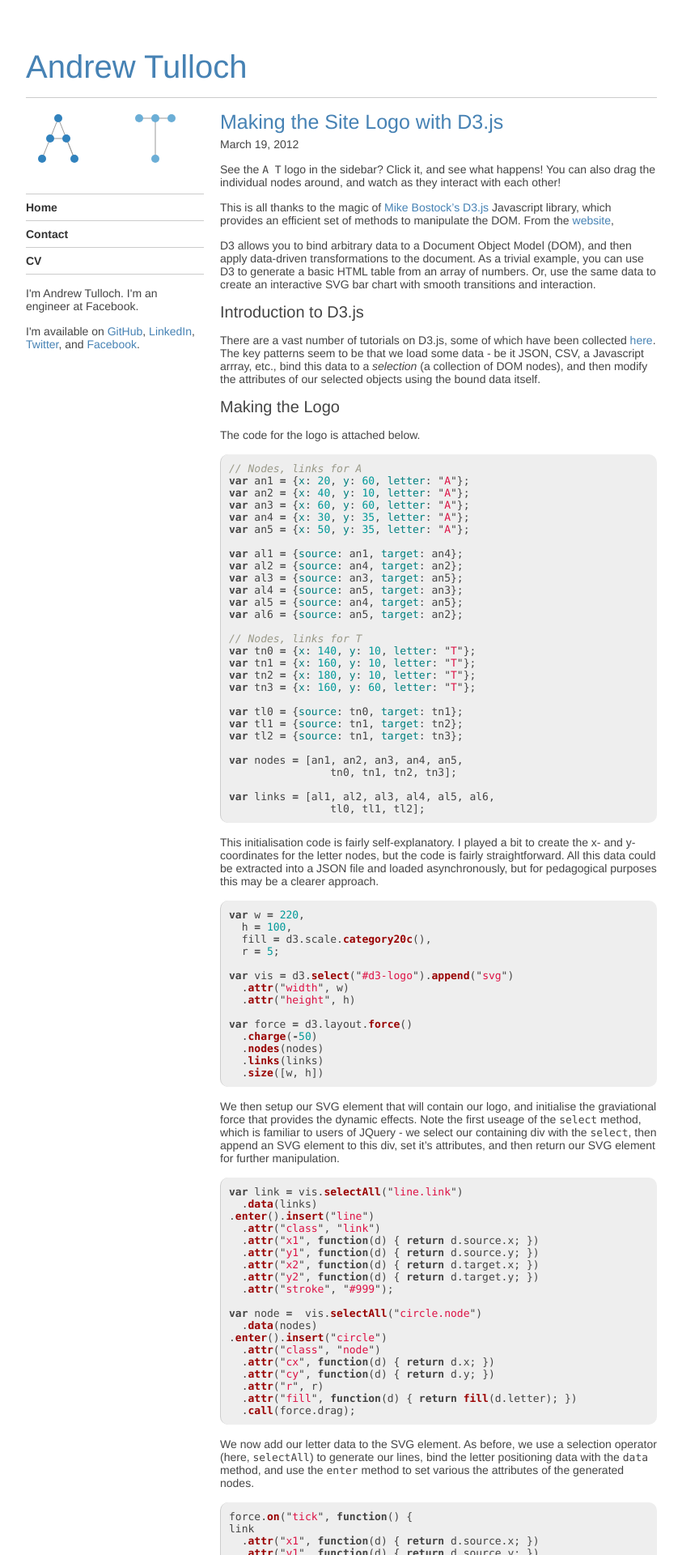
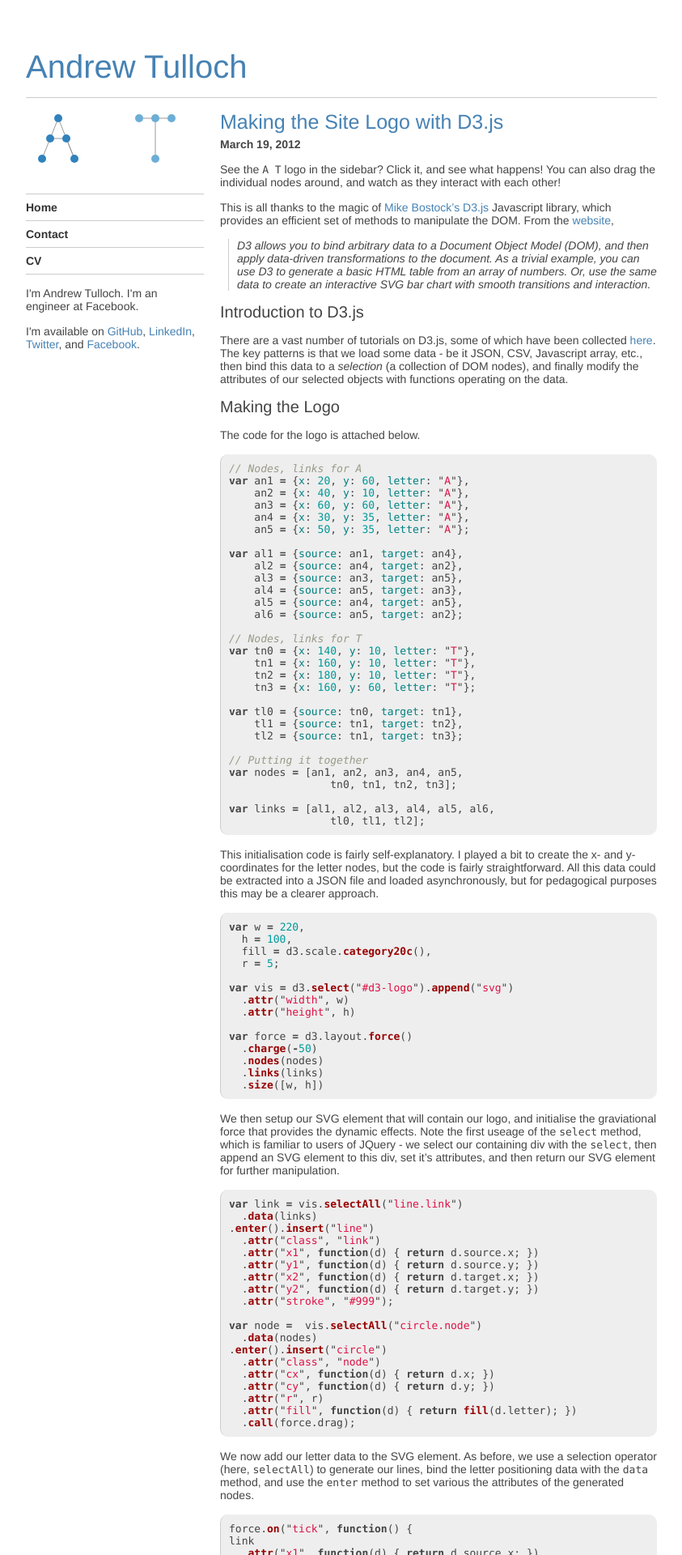
Before and after one commit to ajtulloch/ajtulloch.github.com, a Jekyll site: the page built from _posts/2012-03-19-making-the-site-logo.md, in a window 1280 px wide. Shown: the top 1920 px of the page at 81% size, without its empty margins (138-981 px from the left). Built offline with Jekyll 4.4.1, drawn with Linux system fonts in a browser that asks for light colours; nearby versions of some CDN libraries; comment, search, counter and statistics services are not loaded.

Commit message:
Added intro to YAML for posts

```diff
--- a/_posts/2012-03-19-making-the-site-logo.md
+++ b/_posts/2012-03-19-making-the-site-logo.md
@@ -1,6 +1,19 @@
 ---
 title: Making the Site Logo with D3.js
 layout: post
+intro: |
+    See the `A T` logo in the sidebar?  Click it, and see what happens! You can also drag the individual nodes around, and watch as they interact with each other!
+
+    This is all thanks to the magic of [Mike Bostock's][mbostock] [D3.js][d3.js] Javascript library, which provides an efficient set of methods to manipulate the DOM.  From the [website][d3.js],
+
+    >D3 allows you to bind arbitrary data to a Document Object Model (DOM), and then apply data-driven transformations to the document. As a trivial example, you can use D3 to generate a basic HTML table from an array of numbers. Or, use the same data to create an interactive SVG bar chart with smooth transitions and interaction.
+
+
+    [mbostock]: http://bost.ocks.org/mike
+    [d3.js]: http://mbostock.github.com/d3
+    [d3.js tutorials]: http://mbostock.github.com/d3/api/
+    [d3.js gallery]: http://mbostock.github.com/d3/ex/#user_gallery
+    [d3.js examples]: http://mbostock.github.com/d3/ex/
 ---
 
 See the `A T` logo in the sidebar?  Click it, and see what happens! You can also drag the individual nodes around, and watch as they interact with each other!
@@ -11,7 +24,7 @@
 
 ### Introduction to D3.js
 
-There are a vast number of tutorials on D3.js, some of which have been collected [here][d3.js tutorials].  The key patterns seem to be that we load some data - be it JSON, CSV, a Javascript arrray, etc., bind this data to a *selection* (a collection of DOM nodes), and then modify the attributes of our selected objects using the bound data itself.
+There are a vast number of tutorials on D3.js, some of which have been collected [here][d3.js tutorials].  The key patterns is that we load some data - be it JSON, CSV, Javascript array, etc., then bind this data to a *selection* (a collection of DOM nodes), and finally modify the attributes of our selected objects with functions operating on the data.
 
 ### Making the Logo
 
@@ -19,29 +32,30 @@
 
 {% highlight javascript %}
 // Nodes, links for A
-var an1 = {x: 20, y: 60, letter: "A"};
-var an2 = {x: 40, y: 10, letter: "A"};
-var an3 = {x: 60, y: 60, letter: "A"};
-var an4 = {x: 30, y: 35, letter: "A"};
-var an5 = {x: 50, y: 35, letter: "A"};
+var an1 = {x: 20, y: 60, letter: "A"},
+    an2 = {x: 40, y: 10, letter: "A"},
+    an3 = {x: 60, y: 60, letter: "A"},
+    an4 = {x: 30, y: 35, letter: "A"},
+    an5 = {x: 50, y: 35, letter: "A"};
 
-var al1 = {source: an1, target: an4};
-var al2 = {source: an4, target: an2};
-var al3 = {source: an3, target: an5};
-var al4 = {source: an5, target: an3};
-var al5 = {source: an4, target: an5};
-var al6 = {source: an5, target: an2};
+var al1 = {source: an1, target: an4},
+    al2 = {source: an4, target: an2},
+    al3 = {source: an3, target: an5},
+    al4 = {source: an5, target: an3},
+    al5 = {source: an4, target: an5},
+    al6 = {source: an5, target: an2};
 
 // Nodes, links for T
-var tn0 = {x: 140, y: 10, letter: "T"};
-var tn1 = {x: 160, y: 10, letter: "T"};
-var tn2 = {x: 180, y: 10, letter: "T"};
-var tn3 = {x: 160, y: 60, letter: "T"};
+var tn0 = {x: 140, y: 10, letter: "T"},
+    tn1 = {x: 160, y: 10, letter: "T"},
+    tn2 = {x: 180, y: 10, letter: "T"},
+    tn3 = {x: 160, y: 60, letter: "T"};
 
-var tl0 = {source: tn0, target: tn1};
-var tl1 = {source: tn1, target: tn2};
-var tl2 = {source: tn1, target: tn3};
+var tl0 = {source: tn0, target: tn1},
+    tl1 = {source: tn1, target: tn2},
+    tl2 = {source: tn1, target: tn3};
 
+// Putting it together
 var nodes = [an1, an2, an3, an4, an5,
            	tn0, tn1, tn2, tn3];
 
@@ -132,8 +146,8 @@
 That's all there is to it! For further resources on D3.js, have a look at the [tutorials][d3.js tutorials], [examples][d3.js examples] and [gallery][d3.js gallery] on the D3.js [homepage][d3.js].
 
 
-[mbostock]: "http://bost.ocks.org/mike"
-[d3.js]: "http://mbostock.github.com/d3"
-[d3.js tutorials]: "http://mbostock.github.com/d3/api/"
-[d3.js gallery]: "http://mbostock.github.com/d3/ex/#user_gallery"
-[d3.js examples]: "http://mbostock.github.com/d3/ex/"
+[mbostock]: http://bost.ocks.org/mike
+[d3.js]: http://mbostock.github.com/d3
+[d3.js tutorials]: http://mbostock.github.com/d3/api/
+[d3.js gallery]: http://mbostock.github.com/d3/ex/#user_gallery
+[d3.js examples]: http://mbostock.github.com/d3/ex/
--- a/css/site.css
+++ b/css/site.css
@@ -37,9 +37,17 @@
   text-decoration: underline;
 }
 
+blockquote {
+  border-left: 1px solid #ccc;
+  padding-left: 10px;
+  margin-left: 10px;
+  font-style: italic;
+}
+
 .date {
   margin-top: -10px;
   margin-bottom: 15px;
+  font-weight: bold;
 }
 
 #dsq-content {
```
Also changed, not shown: _posts/2011-12-12-mathematics-lecture-notes.md (+1 -0 lines), _posts/2011-12-14-honours-thesis.md (+5 -0 lines), _posts/2012-03-17-getting-started-with-tufte-latex.md (+8 -0 lines), index.html (+7 -1 lines).
